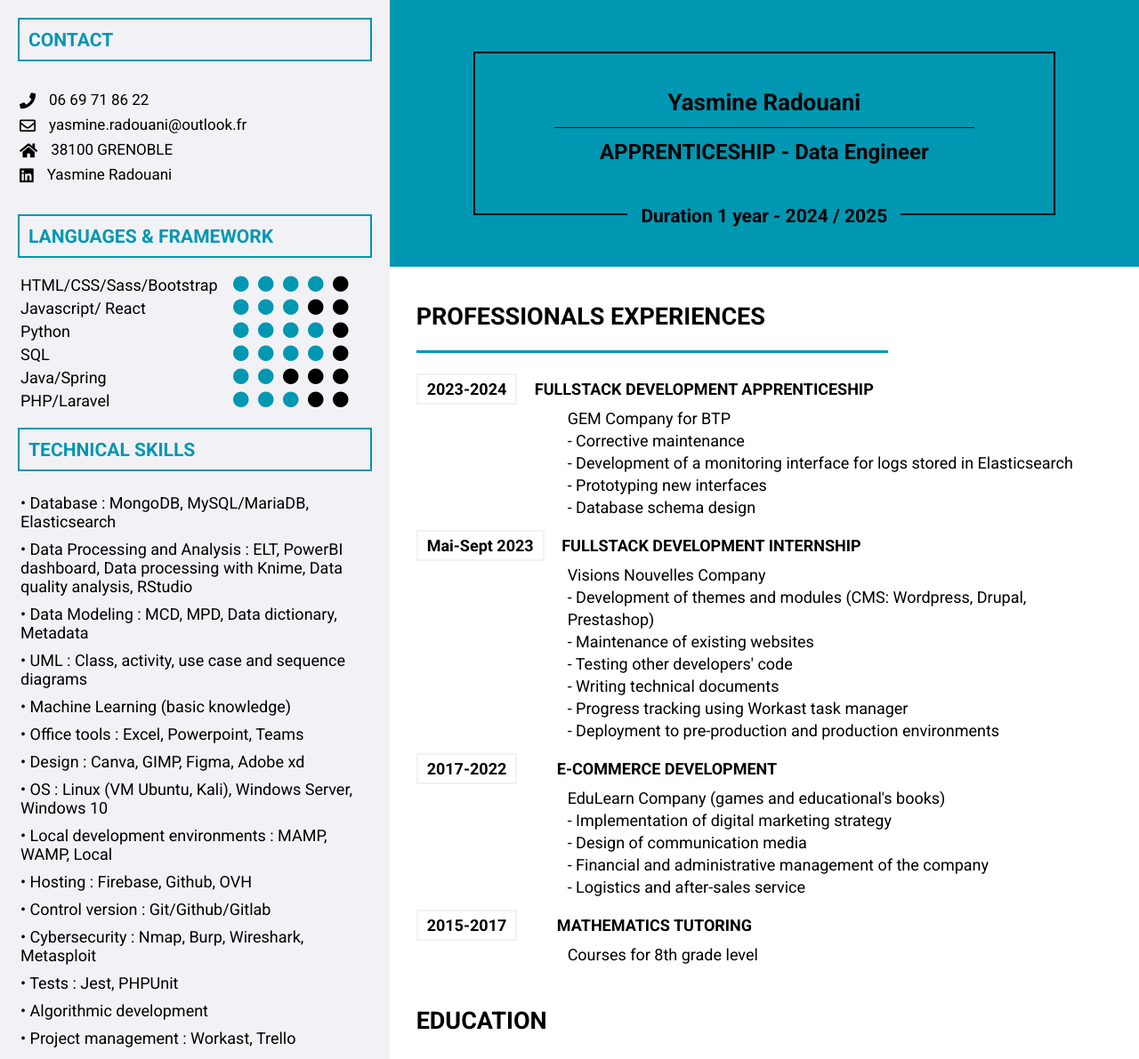
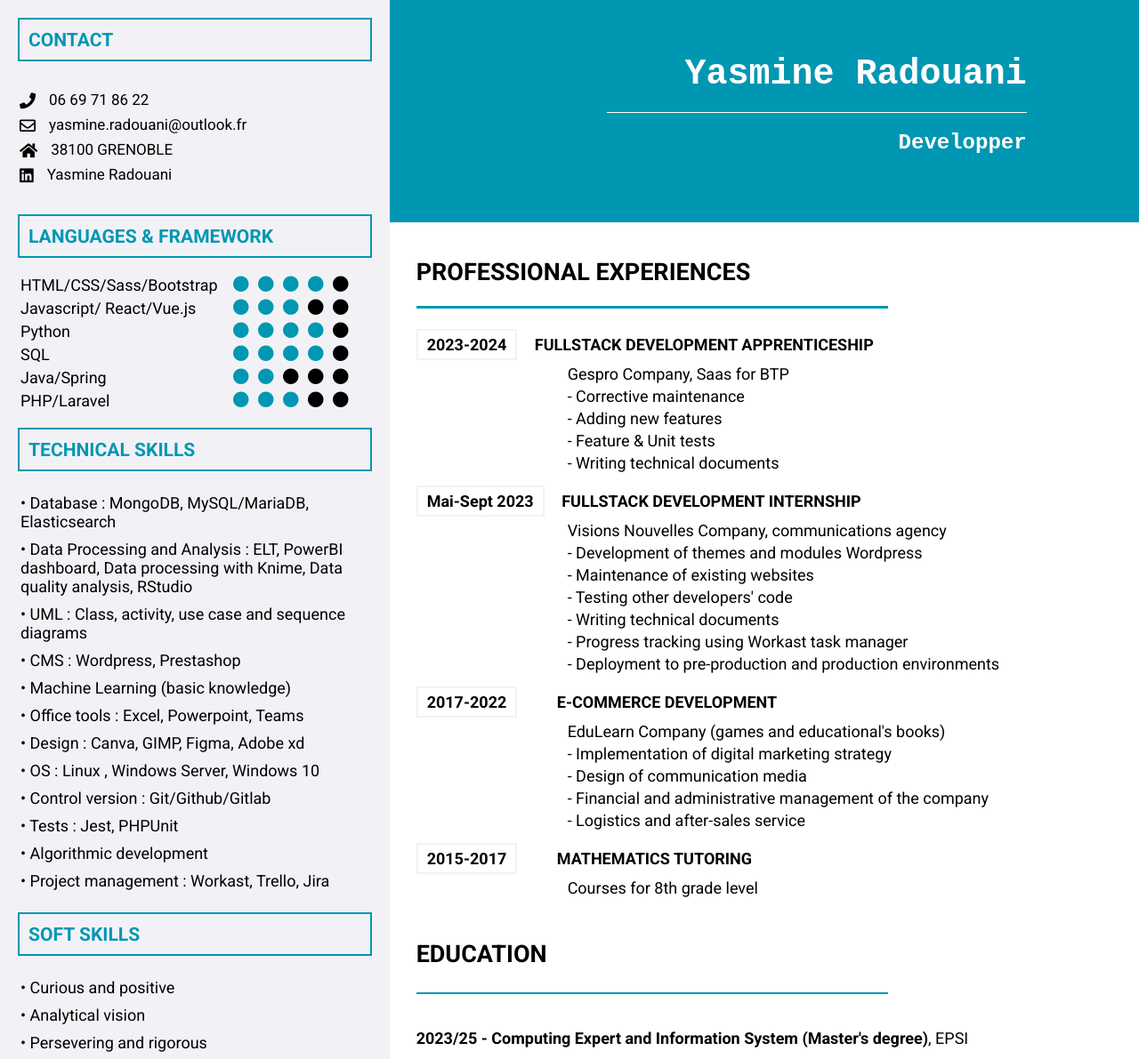
Before and after one commit to Yradouani/english_cv, a website: page index.html in a window 1280 px wide. Shown: the top 1191 px of the page at 89% size. Drawn offline with Linux system fonts and the light colour scheme; a web font is replaced by a local one.

Commit message:
modification du cv

```diff
--- a/cv.scss
+++ b/cv.scss
@@ -243,35 +243,38 @@ body {
     .header-container {
         background-color: $color-2;
         width: 100%;
-        height: 300px;
+        height: 250px;
         display: flex;
         justify-content: center;
         align-items: center;
         position: relative;
 
         h1 {
-            border: 2px solid black;
+            // border: 2px solid black;
             padding: 40px 30px 55px;
             width: 70%;
             display: flex;
             justify-content: center;
-            align-items: center;
+            align-items: end;
             z-index: 1;
             position: relative;
-            font-size: 26px;
+            font-size: 40px;
             flex-direction: column;
+            font-family: 'Source Code Pro', monospace;
+            color: white;
 
             hr {
                 width: 80%;
-                color: black;
                 border: black;
                 height: 1px;
-                background: black;
+                background: white;
+                margin: 20px 0;
+                color: white;
             }
 
             span {
                 text-align: center;
-                font-size: 24px;
+                font-size: 24px !important;
             }
         }
 
--- a/index.html
+++ b/index.html
@@ -85,7 +85,7 @@
             <div class="js">
                 <span>Javascript/
                     <!-- Typescript/ -->
-                    React</span>
+                    React/Vue.js</span>
                 <div class="dot-container">
                     <span class="dot-1"><i class="fas fa-circle"></i></span>
                     <span class="dot-2"><i class="fas fa-circle"></i></span>
@@ -175,28 +175,28 @@
                     Elasticsearch</span>
                 <span class="text-skills-paragraph">• Data Processing and Analysis : ELT, PowerBI dashboard, Data
                     processing with Knime, Data quality analysis, RStudio</span>
-                <span class="text-skills-paragraph">• Data Modeling : MCD, MPD, Data dictionary, Metadata</span>
+                <!-- <span class="text-skills-paragraph">• Data Modeling : MCD, MPD, Data dictionary, Metadata</span> -->
                 <span class="text-skills-paragraph">• UML : Class, activity, use case and sequence diagrams</span>
-                <!-- <span class="text-skills-paragraph">• CMS : Wordpress, Prestashop</span> -->
+                <span class="text-skills-paragraph">• CMS : Wordpress, Prestashop</span>
                 <span class="text-skills-paragraph">• Machine Learning (basic knowledge)</span>
                 <span class="text-skills-paragraph">• Office tools : Excel, Powerpoint, Teams</span>
                 <!-- <span class="text-skills-paragraph">• API : Postman, Insomnia</span> -->
                 <span class="text-skills-paragraph">• Design : Canva, GIMP, Figma, Adobe xd</span>
                 <!-- <span class="text-skills-paragraph skills-paragraph">• Tools : VScode, FileZilla, Unity, Stripe</span> -->
-                <span class="text-skills-paragraph">• OS : Linux (VM Ubuntu, Kali), Windows Server, Windows
+                <span class="text-skills-paragraph">• OS : Linux <!-- (VM Ubuntu, Kali) -->, Windows Server, Windows
                     10</span>
-                <span class="text-skills-paragraph">• Local development environments : MAMP, WAMP, Local</span>
-                <span class="text-skills-paragraph">• Hosting : Firebase, Github, OVH</span>
+                <!-- <span class="text-skills-paragraph">• Local development environments : MAMP, WAMP, Local</span> -->
+                <!-- <span class="text-skills-paragraph">• Hosting : Firebase, Github, OVH</span> -->
                 <span class="text-skills-paragraph">• Control version : Git/Github/Gitlab</span>
                 <!-- , Lucidchart -->
                 </span>
-                <span class="text-skills-paragraph">• Cybersecurity : Nmap, Burp, Wireshark, Metasploit</span>
+                <!-- <span class="text-skills-paragraph">• Cybersecurity : Nmap, Burp, Wireshark, Metasploit</span> -->
 
                 <!-- <span class="text-skills-paragraph">• Services : Firebase, Github, Stripe</span> -->
                 <!-- <span class="text-skills-paragraph">• Data format : XML, Json</span> -->
                 <span class="text-skills-paragraph">• Tests : Jest, PHPUnit</span>
                 <span class="text-skills-paragraph">• Algorithmic development</span>
-                <span class="text-skills-paragraph">• Project management : Workast, Trello</span>
+                <span class="text-skills-paragraph">• Project management : Workast, Trello, Jira</span>
                 <!-- <span class="text-skills-paragraph">• Conseils en stratégie e-commerce</span> -->
                 <!-- <span class="text-skills-paragraph">• Root Me score : 215</span> -->
             </div>
@@ -240,9 +240,9 @@
         <div class="header-container">
             <h1>Yasmine Radouani<br />
                 <hr />
-                <span>APPRENTICESHIP - Data Engineer</span>
+                <span>Developper</span>
             </h1>
-            <span class="dev-web"><b>Duration 1 year - 2024 / 2025</b>
+            <!-- <span class="dev-web"><b>Duration 1 year - 2024 / 2025</b> -->
             </span>
         </div>
         <div class="formation-experience-container">
@@ -291,7 +291,7 @@
                 </div>
             </div> -->
             <div class="experiences">
-                <h2>PROFESSIONALS EXPERIENCES</h2>
+                <h2>PROFESSIONAL EXPERIENCES</h2>
                 <div class="line_bellow">
                     <hr class="hr-2">
                 </div>
@@ -330,11 +330,11 @@
                                 <span>FULLSTACK DEVELOPMENT APPRENTICESHIP</span>
                             </span>
                             <p>
-                                GEM Company for BTP
+                                Gespro Company, Saas for BTP
                                 <br> - Corrective maintenance
-                                <br> - Development of a monitoring interface for logs stored in Elasticsearch
-                                <br> - Prototyping new interfaces
-                                <br> - Database schema design
+                                <br> - Adding new features
+                                <br> - Feature & Unit tests
+                                <br> - Writing technical documents
                             </p>
                         </div>
                         <div>
@@ -342,8 +342,8 @@
                                 <span>FULLSTACK DEVELOPMENT INTERNSHIP</span>
                             </span>
                             <p>
-                                Visions Nouvelles Company
-                                <br> - Development of themes and modules (CMS: Wordpress, Drupal, Prestashop)
+                                Visions Nouvelles Company, communications agency
+                                <br> - Development of themes and modules Wordpress
                                 <br> - Maintenance of existing websites
                                 <br> - Testing other developers' code
                                 <br> - Writing technical documents
@@ -400,20 +400,20 @@
                         <!-- <span class="date">2022-23</span> -->
                         <span><b>2022/23 - Full-stack Application Developer (Bachelor's
                                 degree)</b>, Simplon digital school</span>
-                        <div class="projects">
+                        <!-- <div class="projects">
                             - Development of a REST API (Laravel)
                             <br>- Front-end's development of the Véto'app application (React)
-                        </div>
+                        </div> -->
                     </div>
                     <div>
                         <!-- <span class="date">2022</span> -->
                         <span><b>2022 (3 months) - Specialization in Cybersecurity Developer</b>, EPSI School of
                             Computer
                             Engineering</span>
-                        <div class="projects">
+                        <!-- <div class="projects">
                             <div class="strong">Professional situation simulation :</div> Specification's development
                             for the security of FormaticCorp company's infrastructure
-                        </div>
+                        </div> -->
 
                     </div>
                     <div>
@@ -441,10 +441,10 @@
                         <span class="date">2011</span>
                         <span><b>C2i niveau 1 : Certification informatique et Internet</b>, Université Grenoble 1</span>
                     </div> -->
-                    <!-- <div>
-                        <span class="date">2008</span>
-                        <span><b>Baccalauréat scientifique</b>, Lycée Emmanuel Mounier</span>
-                    </div> -->
+                    <div>
+                        <!-- <span class="date">2008</span> -->
+                        <span><b>2008 - Scientific Baccalaureate</b>, Emmanuel Mounier High school</span>
+                    </div>
 
                 </div>
             </div>
```
Also changed, not shown: cv.css, 1 other file.
